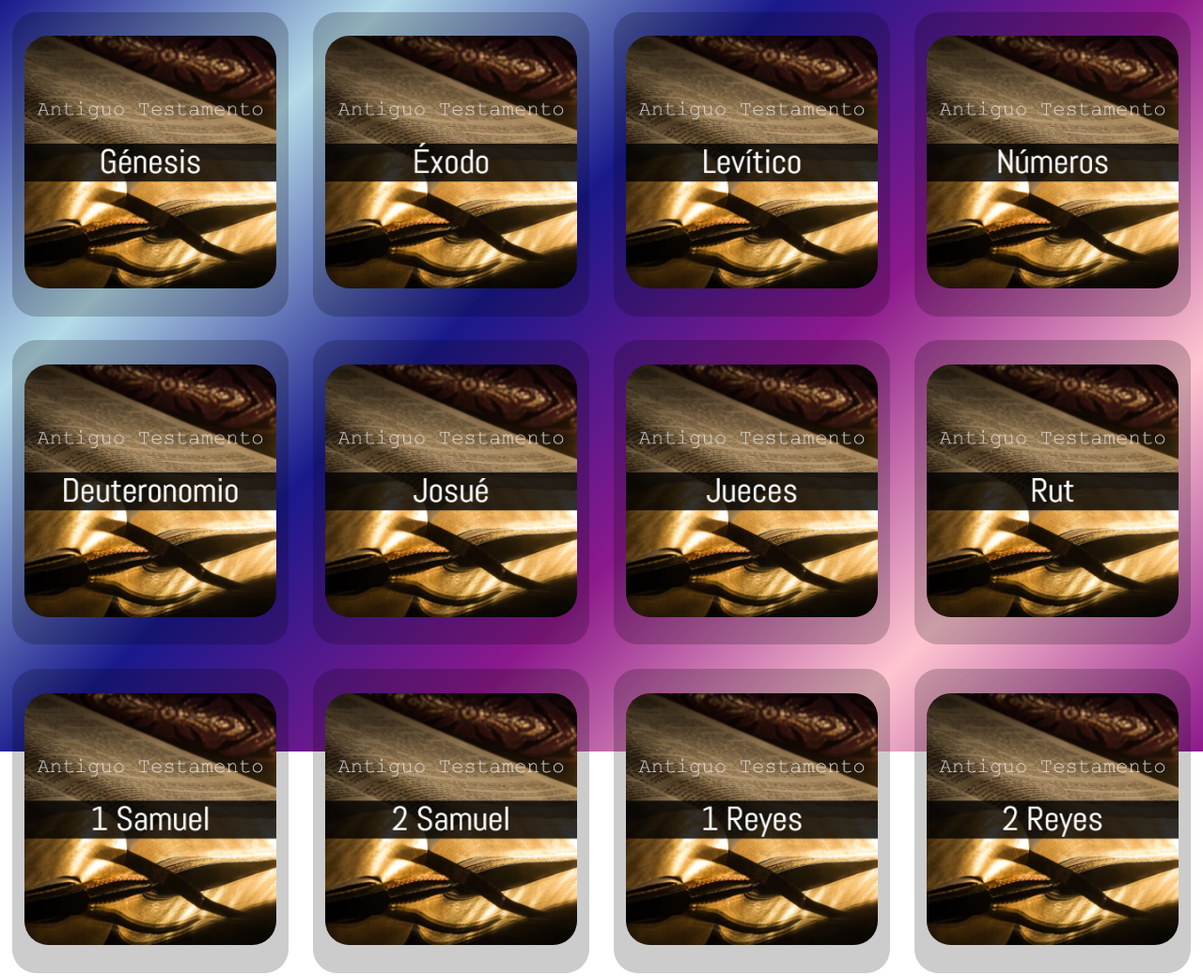
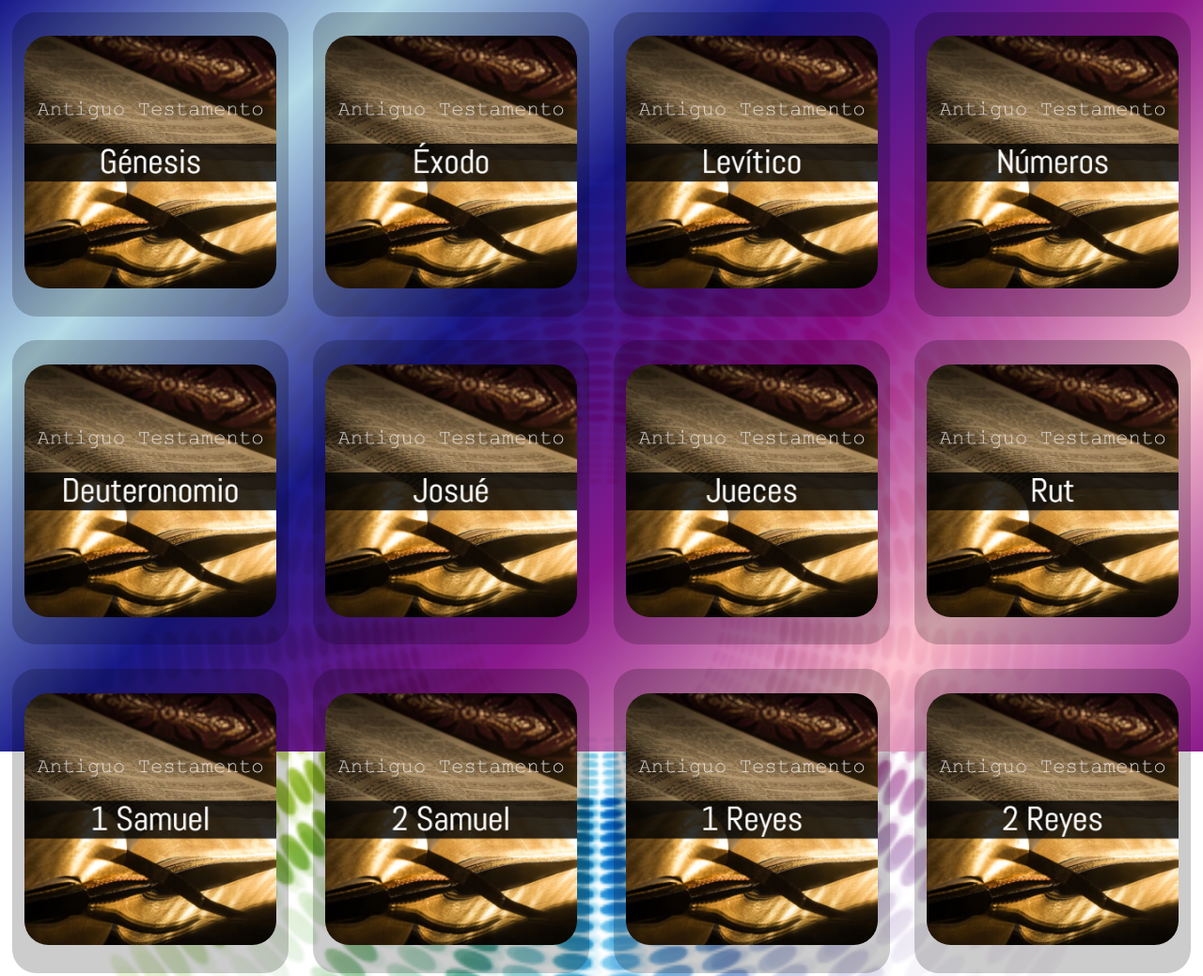
Before and after one commit to Mundo-Cristiano/la-biblia-audio, a plain HTML site: page index.html in a window 1280 px wide. Shown: the top 1039 px of the page at 94% size. Drawn offline with Linux system fonts and the light colour scheme.

Commit message:
Update index.css

```diff
--- a/index.css
+++ b/index.css
@@ -14,7 +14,7 @@
 body {
     background-color: rgb(0, 0, 0);
     font-family: sans-serif;
-	background: url(libros/img/fondo-ul.png);
+	background: url(album/cover/fondo-ul.png);
 	background-size: cover;
 	background-repeat: no-repeat;
 	background-position: center;
```
